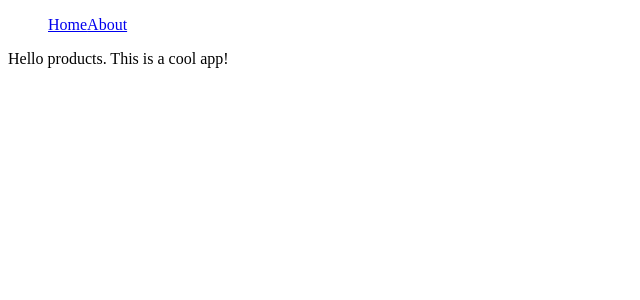
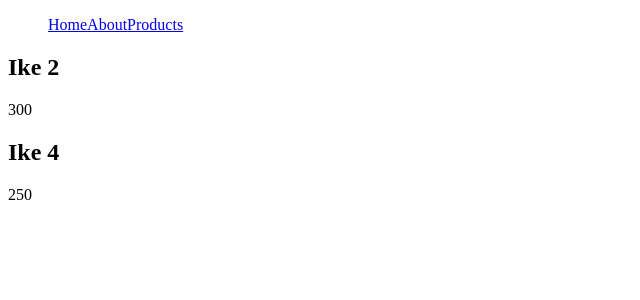
Before and after one commit to MoActive/next-app-stripe, a Next.js app: page /products in a window 1280 px wide. Shown: the top 300 px of the page, without its empty margins (0-640 px from the left). Built offline with nearby package versions, Linux system fonts and the light colour scheme.

Commit message:
Products page

```diff
--- a/components/modules/navigation.js
+++ b/components/modules/navigation.js
@@ -10,6 +10,9 @@ const Navigation = () => {
                 <Link href='/about'>
                     <a>About</a>
                 </Link>
+                <Link href='/products'>
+                    <a>Products</a>
+                </Link>
             </ul>
         </div>
      );
--- /dev/null
+++ b/components/modules/product-card.js
@@ -0,0 +1,17 @@
+const ProductCard = ({ products }) => {
+  return (
+    <div>
+      {products.map((product) => {
+        const { name, price } = product;
+        return (
+          <div>
+            <h2>{name}</h2>
+            <p>{price}</p>
+          </div>
+        );
+      })}
+    </div>
+  );
+};
+
+export default ProductCard;
--- /dev/null
+++ b/pages/products.js
@@ -0,0 +1,16 @@
+import ProductCard from "../components/modules/product-card";
+
+const Products = () => {
+  const products = [
+    { name: 'Ike 2', price: '300' },
+    { name: 'Ike 4', price: '250' },
+  ];
+
+  return (
+    <div>
+      <ProductCard products={products} />
+    </div>
+  );
+};
+
+export default Products;
```
